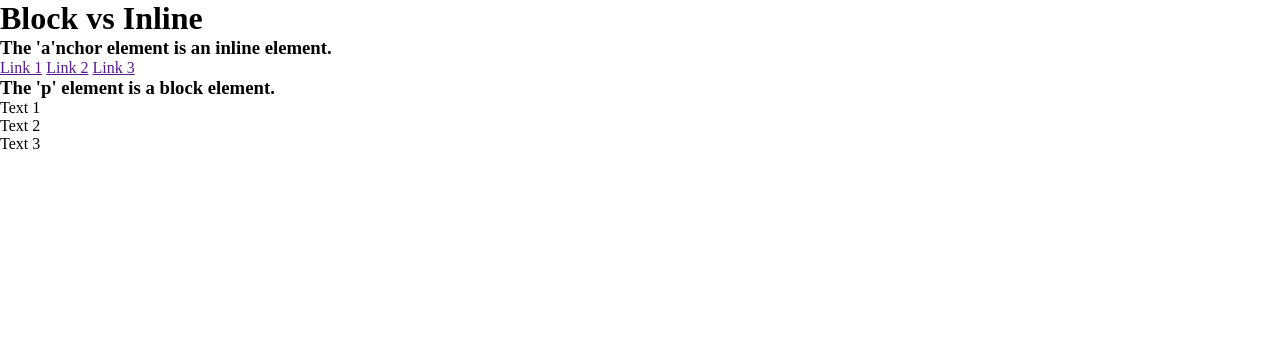
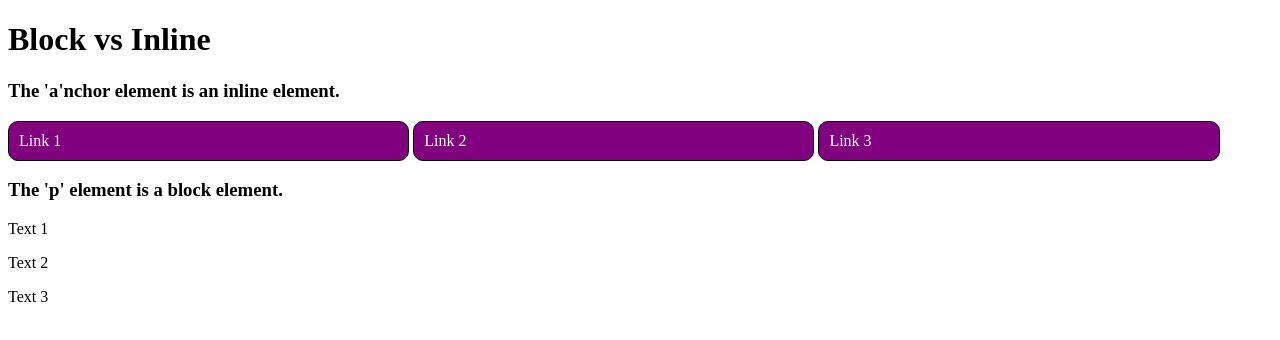
Before and after one commit to ms-dariyansim-xo/WEEK-ONE, a plain HTML site: page index.html in a window 1280 px wide. Drawn offline with Linux system fonts and the light colour scheme.

Commit message:
Update index.html
inline-block used in display to use width, otherwise won't work.

```diff
--- a/index.html
+++ b/index.html
@@ -9,14 +9,21 @@
 
 <style>
 
-*{
+    /*{
         margin: 0;
         padding: 0;
     }
+    */
 
     a{
-
-
+        text-decoration: none;
+        border: 1px solid black;
+        padding: 10px;
+        width: 30%;
+        display: inline-block;
+        color: white;
+        background-color: purple;
+        border-radius: 10px;
     }
 
 </style>
```
